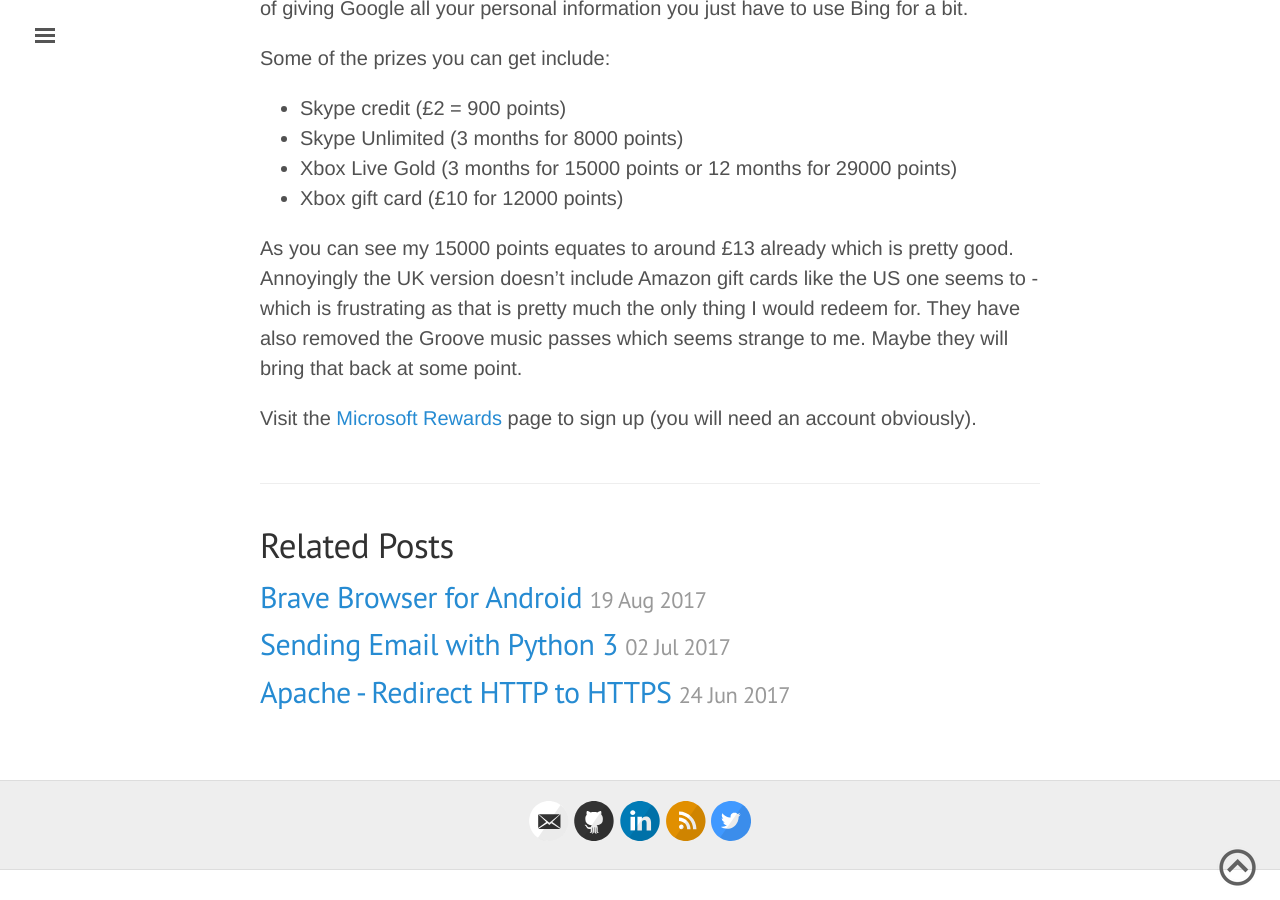
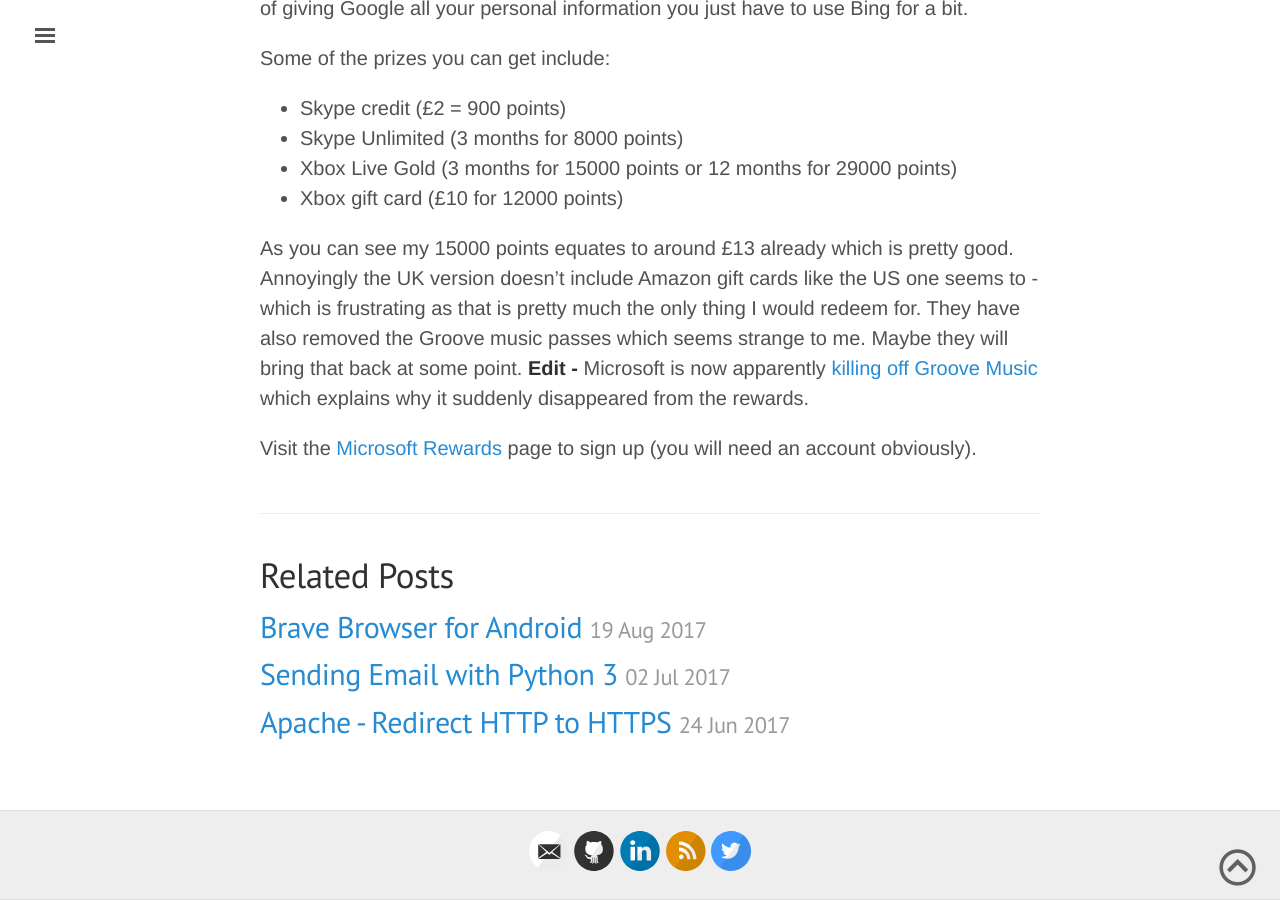
Before and after one commit to raharrison/ryanharrison.co.uk, a Jekyll site: the page built from _posts/2017-09-24-microsoft-rewards.md, in a window 1280 px wide and 900 px high, scrolled down 1256 px. Built offline with Jekyll 4.4.1, drawn with Linux system fonts in a browser that asks for light colours; comment, search, counter and statistics services are not loaded.

Commit message:
Microsoft killing off Groove music edit

```diff
--- a/_posts/2017-09-24-microsoft-rewards.md
+++ b/_posts/2017-09-24-microsoft-rewards.md
@@ -25,6 +25,6 @@
  - Xbox Live Gold (3 months for 15000 points or 12 months for 29000 points)
  - Xbox gift card (£10 for 12000 points)
 
-As you can see my 15000 points equates to around £13 already which is pretty good. Annoyingly the UK version doesn't include Amazon gift cards like the US one seems to - which is frustrating as that is pretty much the only thing I would redeem for. They have also removed the Groove music passes which seems strange to me. Maybe they will bring that back at some point.
+As you can see my 15000 points equates to around £13 already which is pretty good. Annoyingly the UK version doesn't include Amazon gift cards like the US one seems to - which is frustrating as that is pretty much the only thing I would redeem for. They have also removed the Groove music passes which seems strange to me. Maybe they will bring that back at some point. **Edit -** Microsoft is now apparently [killing off Groove Music](https://www.neowin.net/news/groove-music-passes-away-to-be-replaced-with-spotify) which explains why it suddenly disappeared from the rewards.
 
 Visit the [Microsoft Rewards](https://account.microsoft.com/rewards/) page to sign up (you will need an account obviously).
```
